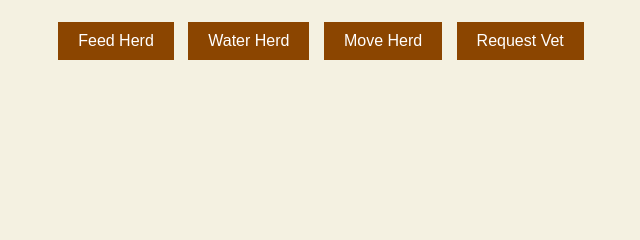
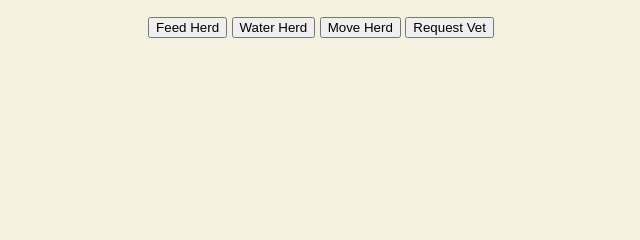
Before and after one commit to heroku-examples/heroku-slack-tdx25-hot, a Flask app: template app/templates/index.html in a window 1280 px wide. Shown: the part 199-439 px from the top of the page, without its empty margins (319-959 px from the left). Run offline with Flask 3, Linux system fonts and the light colour scheme; the template is opened without the code that fills it, so the values that code supplies are empty; some web fonts are replaced.

Commit message:
Web UI enhancements.

```diff
--- a/app/static/css/style.css
+++ b/app/static/css/style.css
@@ -13,12 +13,12 @@ h1 {
     font-style: normal;
 }
 
-button {
-    background-color: #8B4500;
-    color: white;
-    border: none;
-    padding: 10px 20px;
-    margin: 5px;
-    cursor: pointer;
-    font-size: 16px;
-}
+/*button {*/
+/*    background-color: #8B4500;*/
+/*    color: white;*/
+/*    border: none;*/
+/*    padding: 10px 20px;*/
+/*    margin: 5px;*/
+/*    cursor: pointer;*/
+/*    font-size: 16px;*/
+/*}*/
--- a/app/templates/index.html
+++ b/app/templates/index.html
@@ -17,10 +17,10 @@
         <p><strong>Feed Percentage:</strong> {{ herd['feed_percentage'] }}%</p>
         <p><strong>Water Percentage:</strong> {{ herd['water_percentage'] }}%</p>
 
-        <button id="feedButton">Feed Herd</button>
-        <button id="waterButton">Water Herd</button>
-        <button id="moveButton">Move Herd</button>
-        <button id="vetButton">Request Vet</button>
+        <button type="button" class="btn btn-success btn-lg" id="feedButton">Feed Herd</button>
+        <button type="button" class="btn btn-info btn-lg" id="waterButton">Water Herd</button>
+        <button type="button" class="btn btn-secondary btn-lg" id="moveButton">Move Herd</button>
+        <button type="button" class="btn btn-danger btn-lg" id="vetButton">Request Vet</button>
     </div>
 
     <!-- Include the app.js script -->
```
